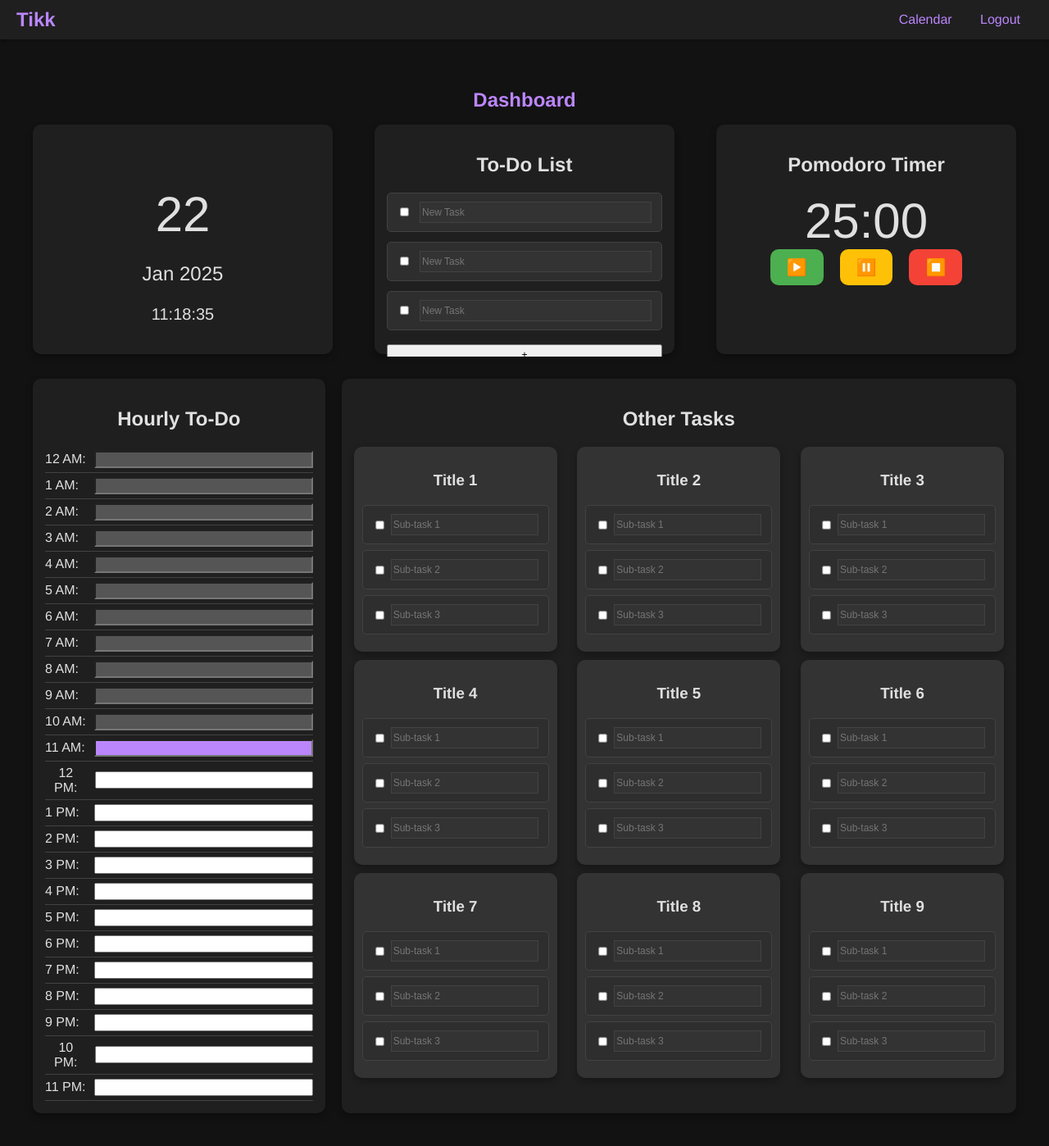
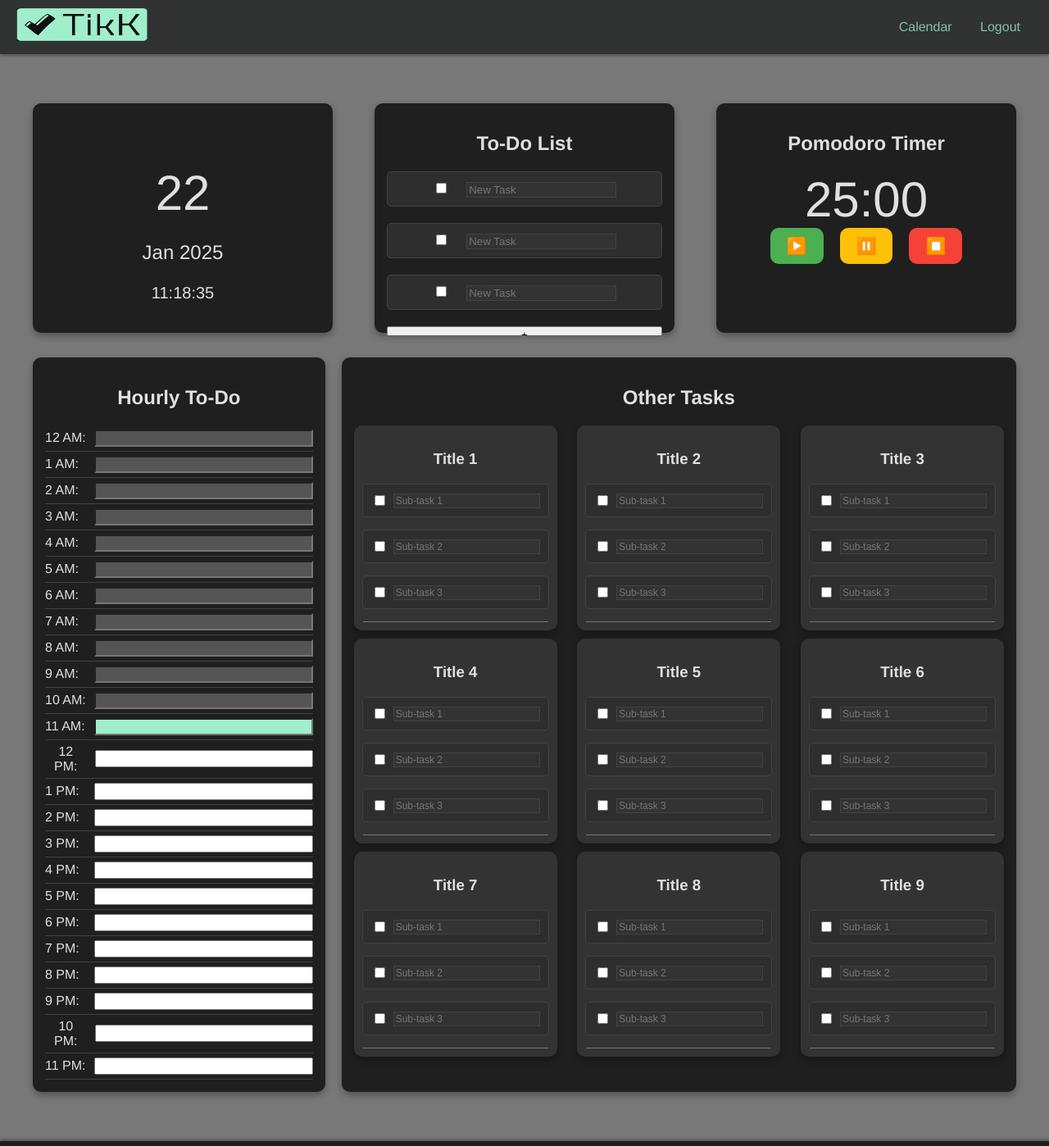
Before and after one commit to xeena26/ProjectTikk, a Flask app: page /dashboard in a window 1280 px wide. Shown: the top 1398 px of the page at 82% size. Run offline with Flask 3, Linux system fonts and the light colour scheme; a user stored in the database is signed in; data that the repository does not hold is empty.

Commit message:
Wed, Jan 22, 2025, 10:18 PM +11:00

```diff
--- a/static/styles.css
+++ b/static/styles.css
@@ -2,13 +2,13 @@ body {
     font-family: 'Helvetica Neue', Helvetica, Arial, sans-serif;
     margin: 0;
     padding: 0;
-    background-color: #121212;
+    background-color: #777877;
     color: #e0e0e0;
     height: 100vh;
 }
 
 .navbar {
-    background-color: #1f1f1f;
+    background-color: #313232;
     padding: 10px 20px;
     box-shadow: 0 2px 4px rgba(0, 0, 0, 0.3);
     display: flex;
@@ -19,18 +19,18 @@ body {
 .navbar-logo {
     font-size: 24px;
     font-weight: bold;
-    color: #bb86fc;
+    color: #81C2A6; /* Updated */
 }
 
 .navbar-links a {
-    color: #bb86fc;
+    color: #81C2A6; /* Updated */
     padding: 10px 15px;
     text-decoration: none;
     font-size: 16px;
 }
 
 .navbar-links a:hover {
-    color: #3700b3;
+    color: #C6C6C6;
 }
 
 h1 {
@@ -38,7 +38,7 @@ h1 {
     margin-top: 20px;
     font-size: 24px;
     font-weight: 600;
-    color: #bb86fc;
+    color: #3E5D4F; /* Updated */
 }
 
 .container {
@@ -221,7 +221,7 @@ footer {
 }
 
 #hourly-todo-container .highlight {
-    background-color: #bb86fc;
+    background-color: #A0EECC; /* Updated */
     color: #000;
 }
 
@@ -343,7 +343,7 @@ footer {
 }
 
 a {
-    color: #bb86fc;
+    color: #A0EECC; /* Updated */
 }
 
 a:hover {
--- a/templates/dashboard.html
+++ b/templates/dashboard.html
@@ -6,116 +6,14 @@
     <meta name="viewport" content="width=device-width, initial-scale=1.0">
     <title>Dashboard</title>
     <link rel="stylesheet" href="{{ url_for('static', filename='styles.css') }}">
-    <style>
-        /* Updated CSS */
-        .task-form,
-        .small-task-form {
-            max-height: 200px;
-            overflow-y: hidden;
-            transition: overflow-y 0.2s ease-in-out;
-        }
-
-        .task-item,
-        .small-task-item {
-            display: flex;
-            align-items: center;
-            font-size: 12px;
-            margin-bottom: 2px;
-        }
-
-        .task-item input[type="text"],
-        .small-task-item input[type="text"] {
-            font-size: 12px;
-            padding: 2px;
-            margin-left: 2px;
-            margin-right: 2px;
-            flex: 1;
-            height: 20px;
-        }
-
-        .task-item input[type="checkbox"],
-        .small-task-item input[type="checkbox"] {
-            transform: scale(0.8);
-        }
-
-        .completed {
-            text-decoration: line-through;
-        }
-
-        #add-task-button,
-        .add-small-task-button {
-            font-size: 12px;
-            padding: 4px 8px;
-            margin-top: 5px;
-            display: block;
-        }
-
-        .editable-title {
-            border: 1px dashed transparent;
-        }
-
-        .editable-title[contenteditable="true"]:focus {
-            border: 1px solid #000;
-        }
-
-        /* Custom Scroll Bar */
-        .task-form::-webkit-scrollbar,
-        .small-task-form::-webkit-scrollbar {
-            width: 8px;
-        }
-
-        .task-form::-webkit-scrollbar-track,
-        .small-task-form::-webkit-scrollbar-track {
-            background: transparent;
-        }
-
-        .task-form::-webkit-scrollbar-thumb,
-        .small-task-form::-webkit-scrollbar-thumb {
-            background: #888;
-            border-radius: 8px;
-        }
-
-        .task-form::-webkit-scrollbar-thumb:hover,
-        .small-task-form::-webkit-scrollbar-thumb:hover {
-            background: #555;
-        }
-
-        .task-form::-webkit-scrollbar-button,
-        .small-task-form::-webkit-scrollbar-button {
-            display: none;
-        }
-
-        /* Firefox */
-        .task-form,
-        .small-task-form {
-            scrollbar-width: thin;
-            scrollbar-color: #888 transparent;
-        }
-
-        .task-form,
-        .small-task-form::-webkit-scrollbar-corner {
-            background: transparent;
-        }
-
-        .side-by-side {
-            display: flex;
-            justify-content: space-between;
-            gap: 10px;
-            /* Small gap between the containers */
-        }
-
-        .brain-dump-form,
-        .for-tomorrow-form {
-            width: calc(50% - 5px);
-            /* Each container takes half the width minus half of the gap */
-        }
-    </style>
 </head>
 
 <body>
     <header>
         <nav class="navbar">
-            <div class="navbar-logo">Tikk</div>
+            <div class="navbar-logo">
+                <img src="{{ url_for('static', filename='images/logo.png') }}" alt="Tikk Logo" style="height: 40px; width: 160px;">
+            </div>
             <div class="navbar-links">
                 <a href="{{ url_for('calendar') }}">Calendar</a>
                 <a href="{{ url_for('logout') }}">Logout</a>
@@ -124,7 +22,7 @@
     </header>
 
     <main class="container">
-        <h1>Dashboard</h1>
+        <h1></h1>
         <section id="main-content">
             <section id="top-row" class="row">
                 <div id="date-box" class="card">
@@ -204,7 +102,7 @@
         </section>
     </main>
     <footer>
-        &copy; 2024 Tikk. All rights reserved.
+        &copy; 2025 Tikk. All rights reserved.
     </footer>
 
     <script>
```
Also changed, not shown: other parts of static/styles.css (+103 -5 lines), static/images/logo.png (added).
